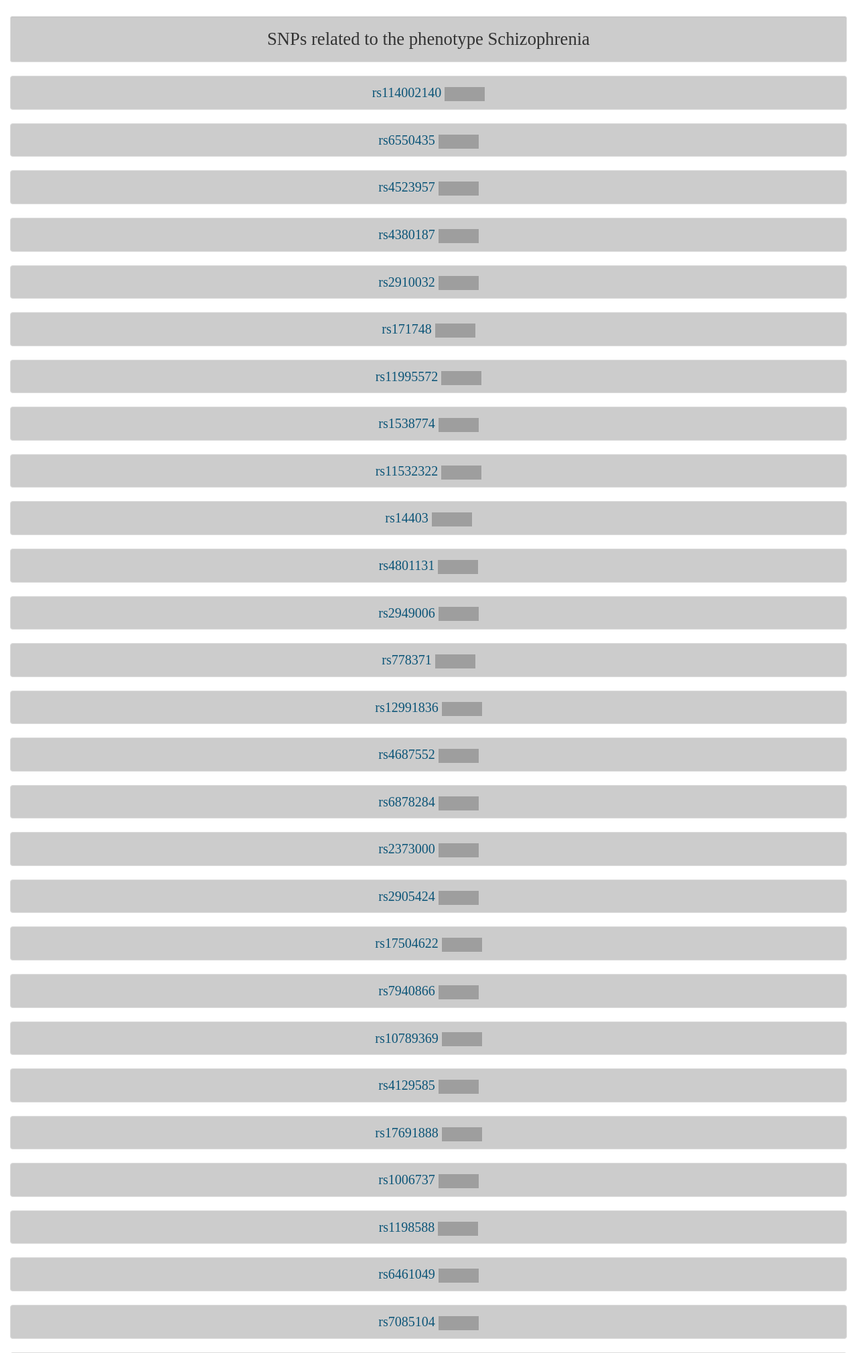
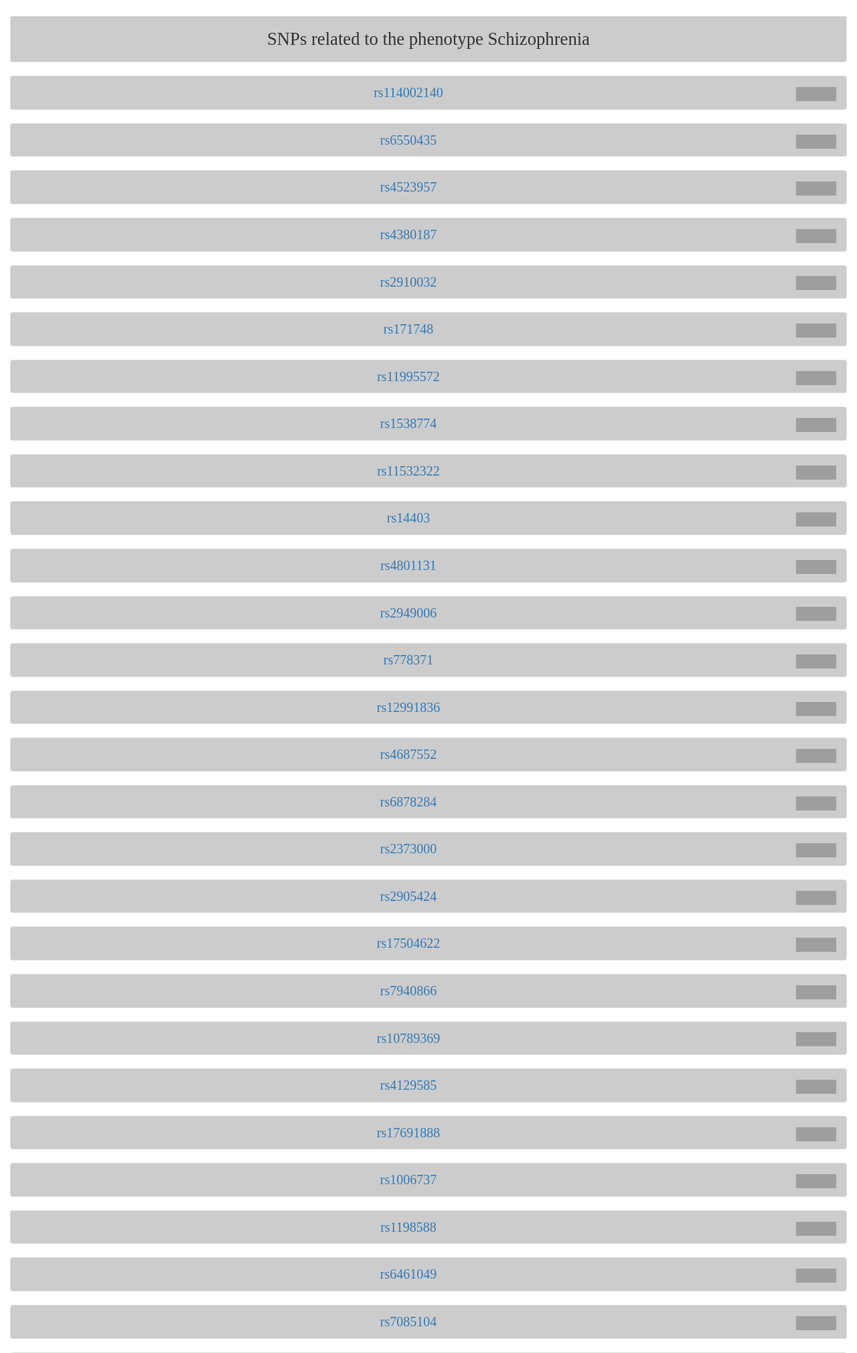
Before and after one commit to matthieubal13/pwproject, a Django app: page /snp/8/ in a window 1280 px wide. Shown: the part 51-2071 px from the top of the page at 67% size. Run offline with Django 3.2, Linux system fonts and the light colour scheme; a user stored in the database is signed in; data comes from the database, SQL or seed files in the repository; both versions use the stored data as it was after the commit; some libraries are stand-ins or nearby versions; some web fonts are replaced; grey boxes are pictures that could not be loaded.

Commit message:
correction erreur de liens

```diff
--- a/snpref/static/css/snpref.css
+++ b/snpref/static/css/snpref.css
@@ -19,9 +19,9 @@ h4 {
   background-color: #CCCCCC;
 }
 
-.list-group:hover  .list-group-item:hover {
+.list-group .list-group-item-action:hover {
   background-color: #0c5578;
-  color: #DDDDDD;
+  color: #FFFFFF;
 }
 
 .navbar-inverse .navbar-header .navbar-brand {
--- a/snpref/templates/snpref/phenotype_detail.html
+++ b/snpref/templates/snpref/phenotype_detail.html
@@ -9,15 +9,16 @@
   </div>
 {% for snp_ref in snp_refs %}
   <div class = "list-group">
-      <a class="list-group-item list-group-item-action"
-       href="{% url 'snpref:snp_detail' pk=snp_ref.snp.pk%}"
-       data-toggle="tooltip" title="Phenotypes related to" class = "snp-to-pheno">
+    <div class="list-group-item list-group-item-action">
+      <a href="{% url 'snpref:snp_detail' pk=snp_ref.snp.pk%}"
+        data-toggle="tooltip" title="Phenotypes related to">
         {{snp_ref.snp.rs_id}}
-       <href="{{snp_ref.ref.url}}" class = "snp-link"
-       data-toggle="tooltip" title="Reference">
+      </a>
+      <a class="pull-right" href="{{snp_ref.ref.url}}" data-toggle="tooltip" title="Reference">
         <img src="https://upload.wikimedia.org/wikipedia/commons/thumb/f/fb/US-NLM-PubMed-Logo.svg/1200px-US-NLM-PubMed-Logo.svg.png"
         title="References PubMed" alt="References PubMed" style="width:60px;height:21px;">
       </a>
     </div>
+  </div>
 {% endfor %}
 {% endblock content %}
--- a/snpref/templates/snpref/phenotype_list.html
+++ b/snpref/templates/snpref/phenotype_list.html
@@ -10,7 +10,7 @@
   {% for phenotype in phenotypes %}
     <div class = "list-group">
       {% if phenotype.snp_number <= 0 %}
-          <a class="list-group-item list-group-item-action disabled" href="#"></a>
+        <a class="list-group-item list-group-item-action disabled" href="#">
       {% else %}
         <a class="list-group-item list-group-item-action"
           href="{% url 'snpref:phenotype_detail' pk=phenotype.pk%}"
```
Also changed, not shown: db.sqlite3. Lines whose indentation alone changed are shown as unchanged.
